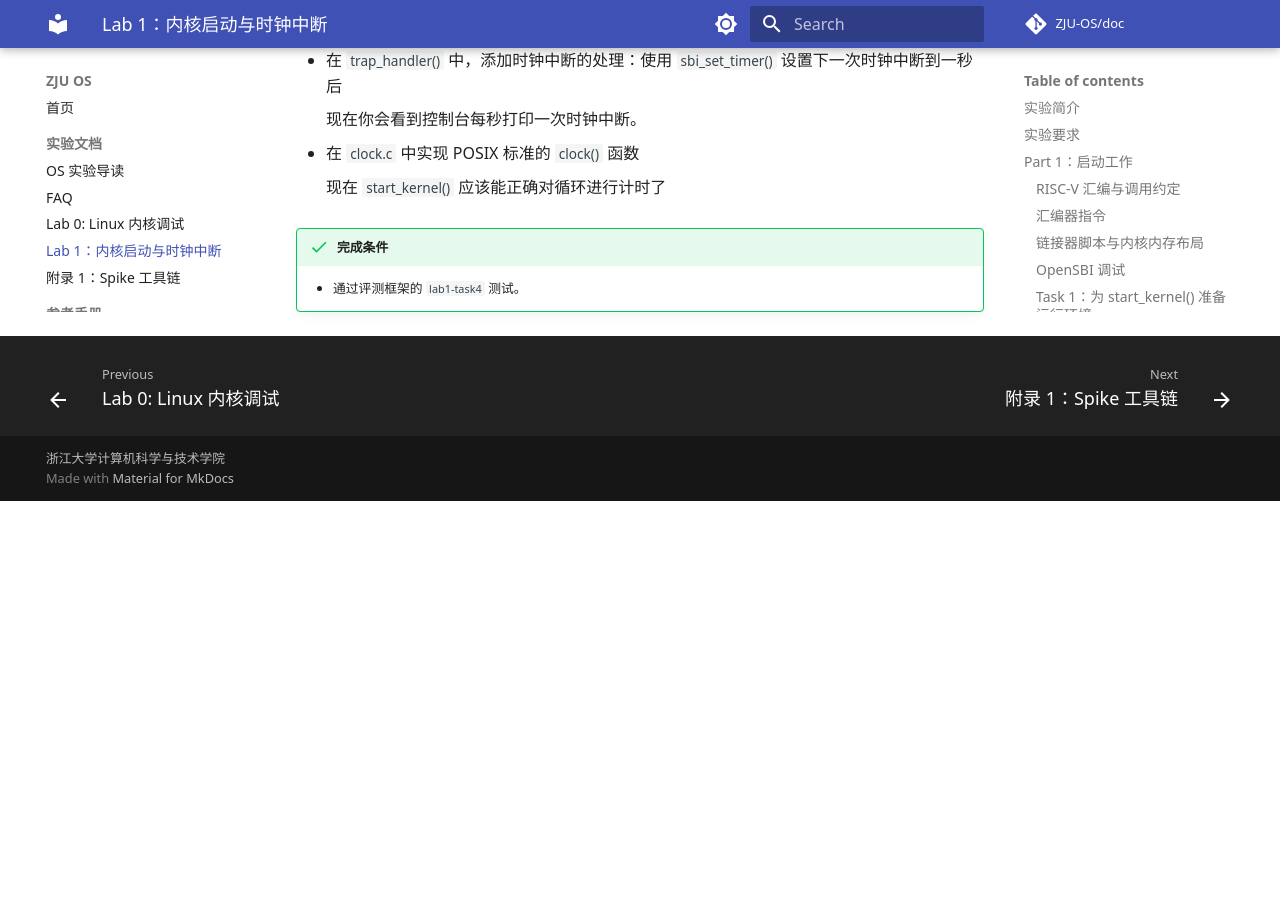
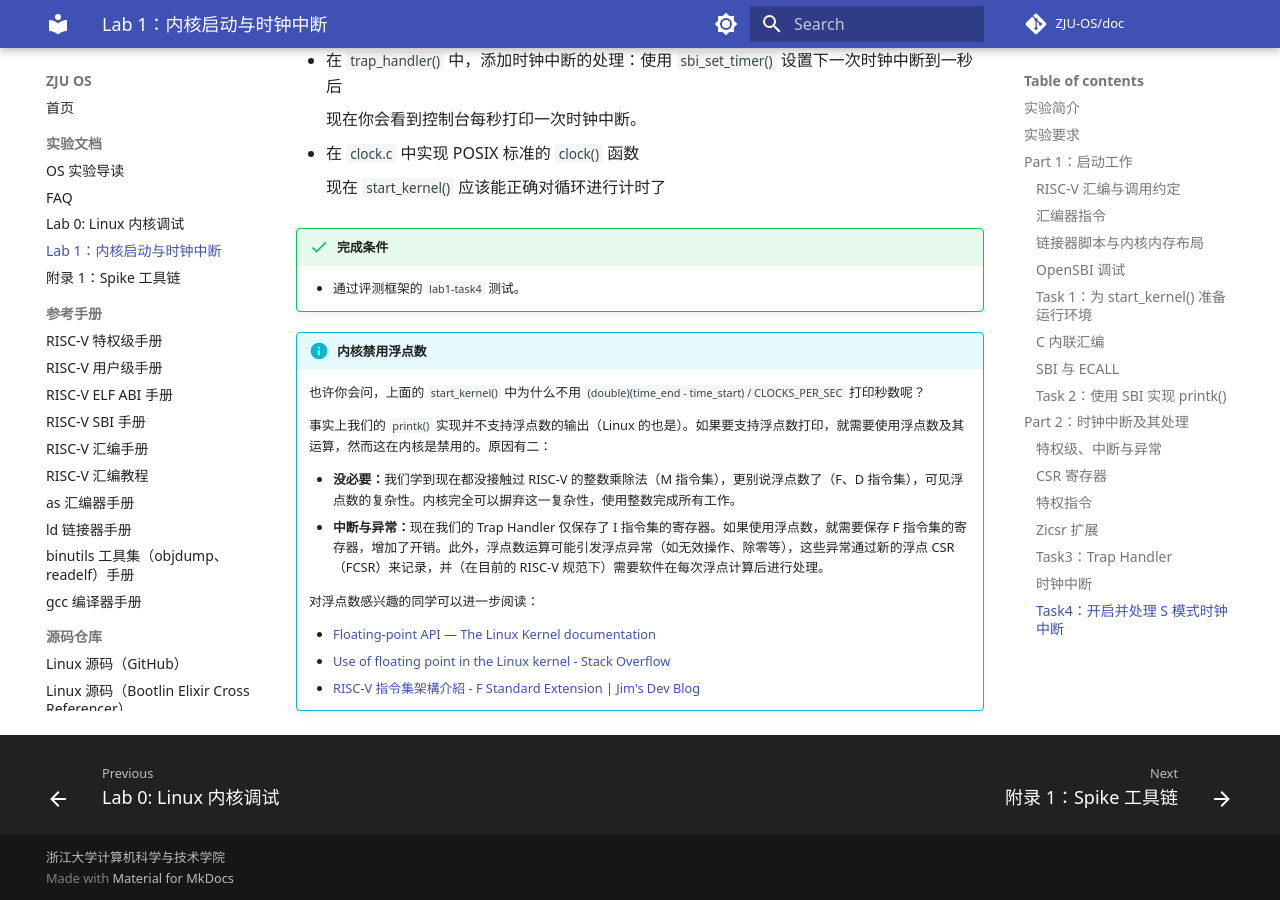
Before and after one commit to hharryz/zju-os-doc, an MkDocs documentation site: the page built from docs/lab1.md, in a window 1280 px wide and 900 px high, scrolled down 16407 px. Built offline with MkDocs 1.6.1 and Material for MkDocs 9.7.7, drawn with Linux system fonts in a browser that asks for light colours; comment, search, counter and statistics services are not loaded; before the commit the page ends 16908 px from its top, so only the background shows below that.

Commit message:
lab1: update floating point

```diff
--- a/docs/lab1.md
+++ b/docs/lab1.md
@@ -1170,3 +1170,18 @@ QEMU 已经支持 SSTC 扩展，因此你可以通过直接写 `csrw smtimecmp,
 !!! success "完成条件"
 
     - 通过评测框架的 `lab1-task4` 测试。
+
+!!! info "内核禁用浮点数"
+
+    也许你会问，上面的 `start_kernel()` 中为什么不用 `(double)(time_end - time_start) / CLOCKS_PER_SEC` 打印秒数呢？
+
+    事实上我们的 `printk()` 实现并不支持浮点数的输出（Linux 的也是）。如果要支持浮点数打印，就需要使用浮点数及其运算，然而这在内核是禁用的。原因有二：
+
+    - **没必要：**我们学到现在都没接触过 RISC-V 的整数乘除法（M 指令集），更别说浮点数了（F、D 指令集），可见浮点数的复杂性。内核完全可以摒弃这一复杂性，使用整数完成所有工作。
+    - **中断与异常：**现在我们的 Trap Handler 仅保存了 I 指令集的寄存器。如果使用浮点数，就需要保存 F 指令集的寄存器，增加了开销。此外，浮点数运算可能引发浮点异常（如无效操作、除零等），这些异常通过新的浮点 CSR（FCSR）来记录，并（在目前的 RISC-V 规范下）需要软件在每次浮点计算后进行处理。
+
+    对浮点数感兴趣的同学可以进一步阅读：
+
+    - [Floating-point API — The Linux Kernel documentation](https://docs.kernel.org/core-api/floating-point.html)
+    - [Use of floating point in the Linux kernel - Stack Overflow](https://stackoverflow.com/questions/13886338/use-of-floating-point-in-the-linux-kernel)
+    - [RISC-V 指令集架構介紹 - F Standard Extension | Jim's Dev Blog](https://tclin914.github.io/3d45634e/)
```
